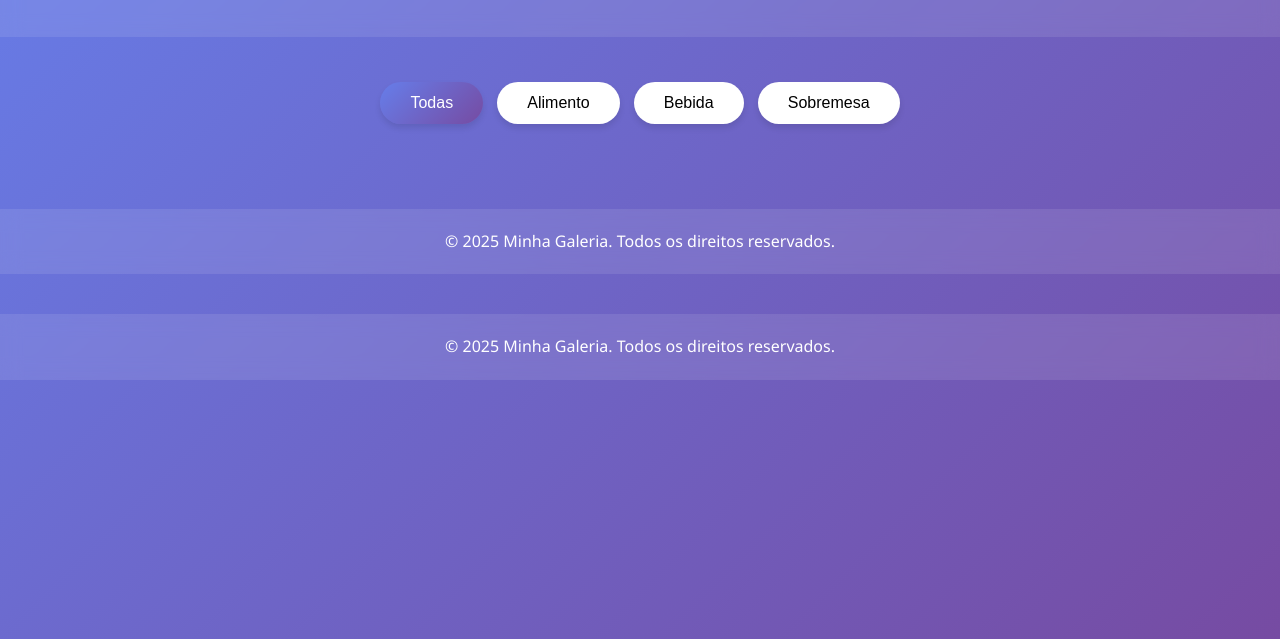
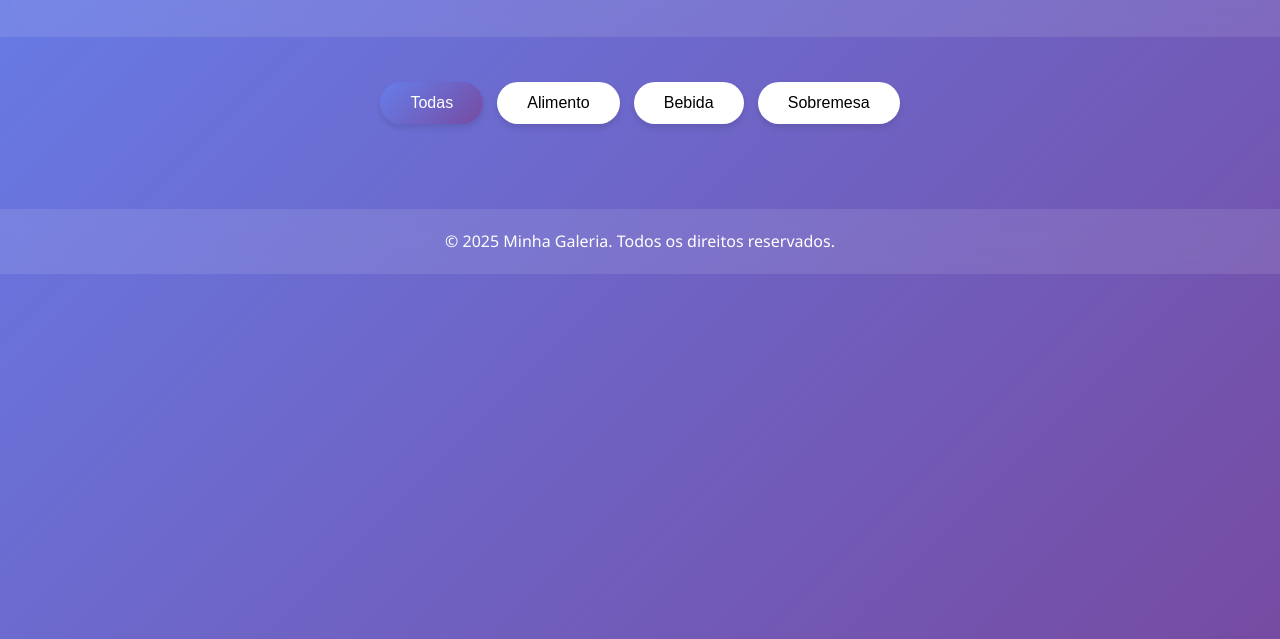
Before and after one commit to akagaiporaapp-cloud/meu-portfolio, a plain HTML site: page index.html in a window 1280 px wide. Shown: the part 161-800 px from the top of the page. Drawn offline with Linux system fonts and the light colour scheme.

Commit message:
Add files via upload

```diff
--- a/index.html
+++ b/index.html
@@ -42,12 +42,4 @@
 
     <script src="js/script.js"></script>
 </body>
-</html>    <footer>
-        <div class="container">
-            <p>&copy; 2025 Minha Galeria. Todos os direitos reservados.</p>
-        </div>
-    </footer>
-
-    <script src="js/script.js"></script>
-</body>
 </html>
```
